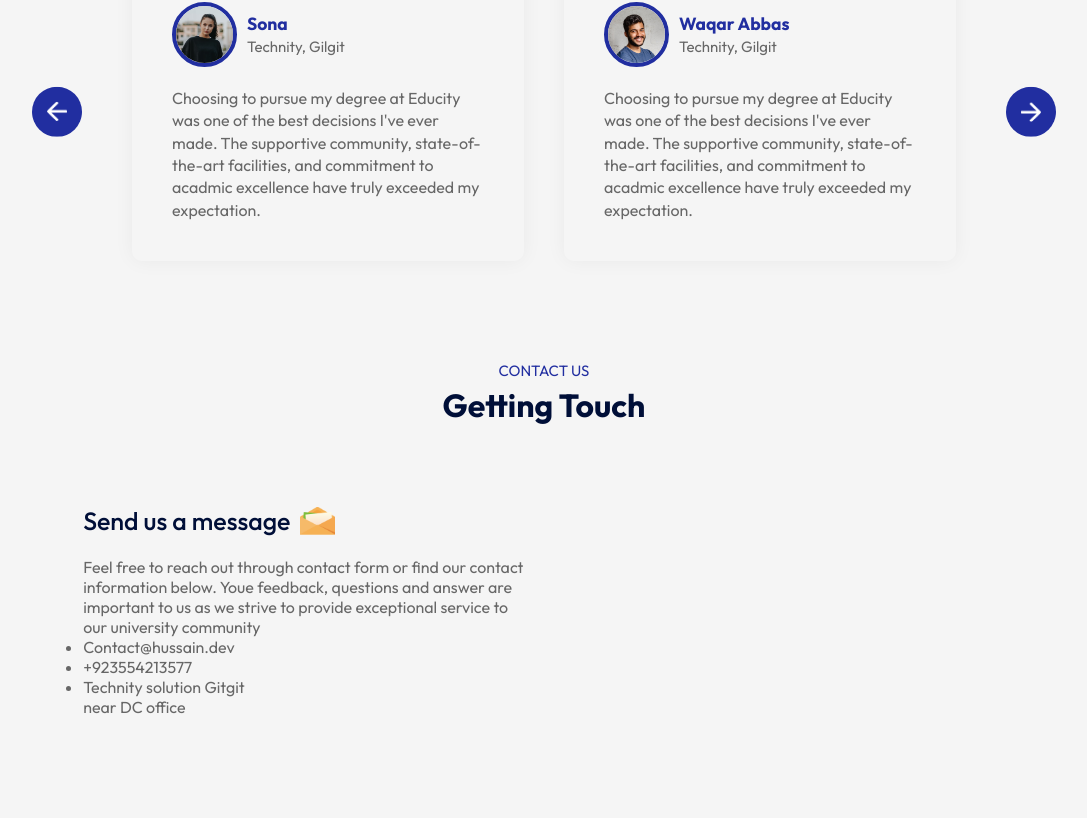
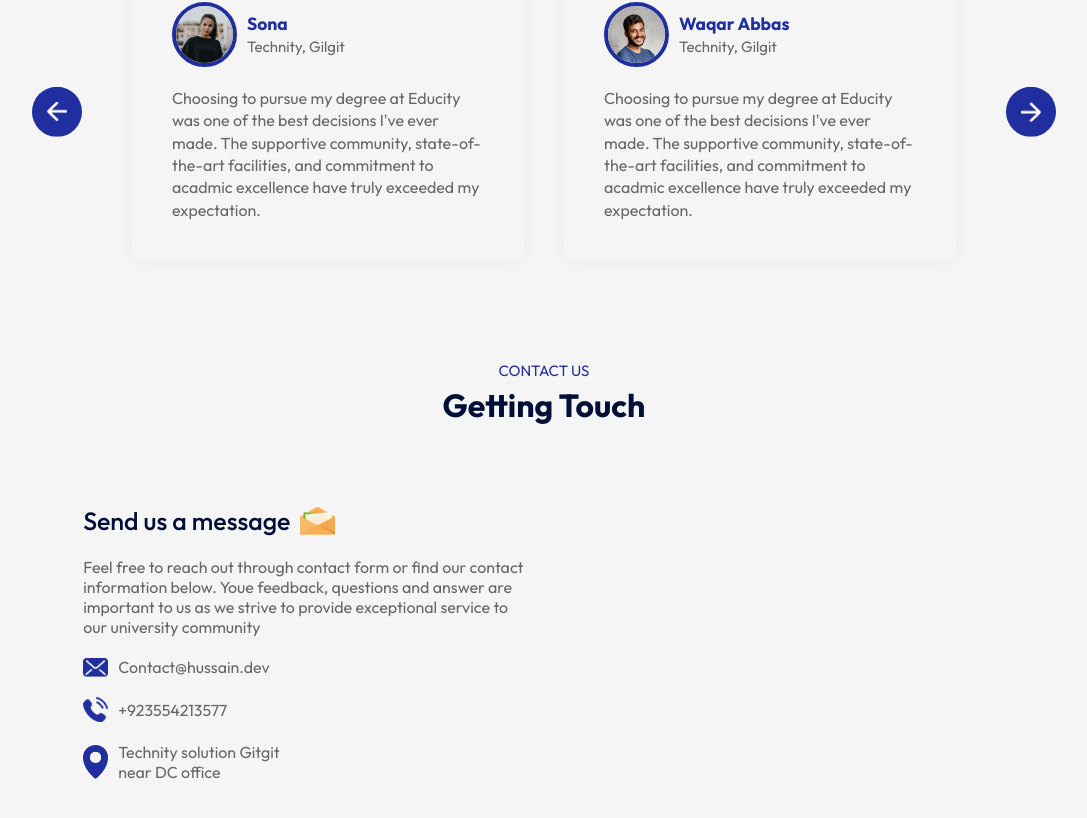
Before and after one commit to Hussain47727/Fully-Responsive-Website-in-React, a React (Vite) app in the folder Fully-Responsive-Site/: page / in a window 1280 px wide. Shown: the part 2679-3497 px from the top of the page, without its empty margins (96-1183 px from the left). Before the commit the page ends 3476 px from the top, so only its background shows below. Built offline with nearby package versions, Linux system fonts and the light colour scheme.

Commit message:
'contact'

```diff
--- a/Fully-Responsive-Site/src/components/Contact/Contact.css
+++ b/Fully-Responsive-Site/src/components/Contact/Contact.css
@@ -22,3 +22,16 @@
     width: 35px;
     margin-left: 10px;
 }
+.contact-col p{
+    max-width: 450px;
+    list-style: 0.3;
+}
+.contact-col ul li{
+    display: flex;
+    align-items: center;
+    margin: 20px 0;
+}
+.contact-col ul li img{
+    width: 25px;
+    margin-right: 10px;
+}
--- a/Fully-Responsive-Site/src/components/Contact/Contact.jsx
+++ b/Fully-Responsive-Site/src/components/Contact/Contact.jsx
@@ -1,6 +1,9 @@
 import React from 'react'
 import './Contact.css'
 import msg_icon from '../../assets/msg-icon.png'
+import mail_icon from '../../assets/mail-icon.png'
+import phone_icon from '../../assets/phone-icon.png'
+import location_icon from '../../assets/location-icon.png'
 
 const Contact = () => {
   return (
@@ -14,9 +17,9 @@ const Contact = () => {
                 university community
             </p>
             <ul>
-                <li>Contact@hussain.dev</li>
-                <li>+923554213577</li>
-                <li>Technity solution  Gitgit <br />
+                <li> <img src={mail_icon} alt="" />Contact@hussain.dev</li>
+                <li> <img src={phone_icon} alt="" />+923554213577</li>
+                <li> <img src={location_icon} alt="" />Technity solution  Gitgit <br />
                 near DC office</li>
             </ul>
         </div>
```
